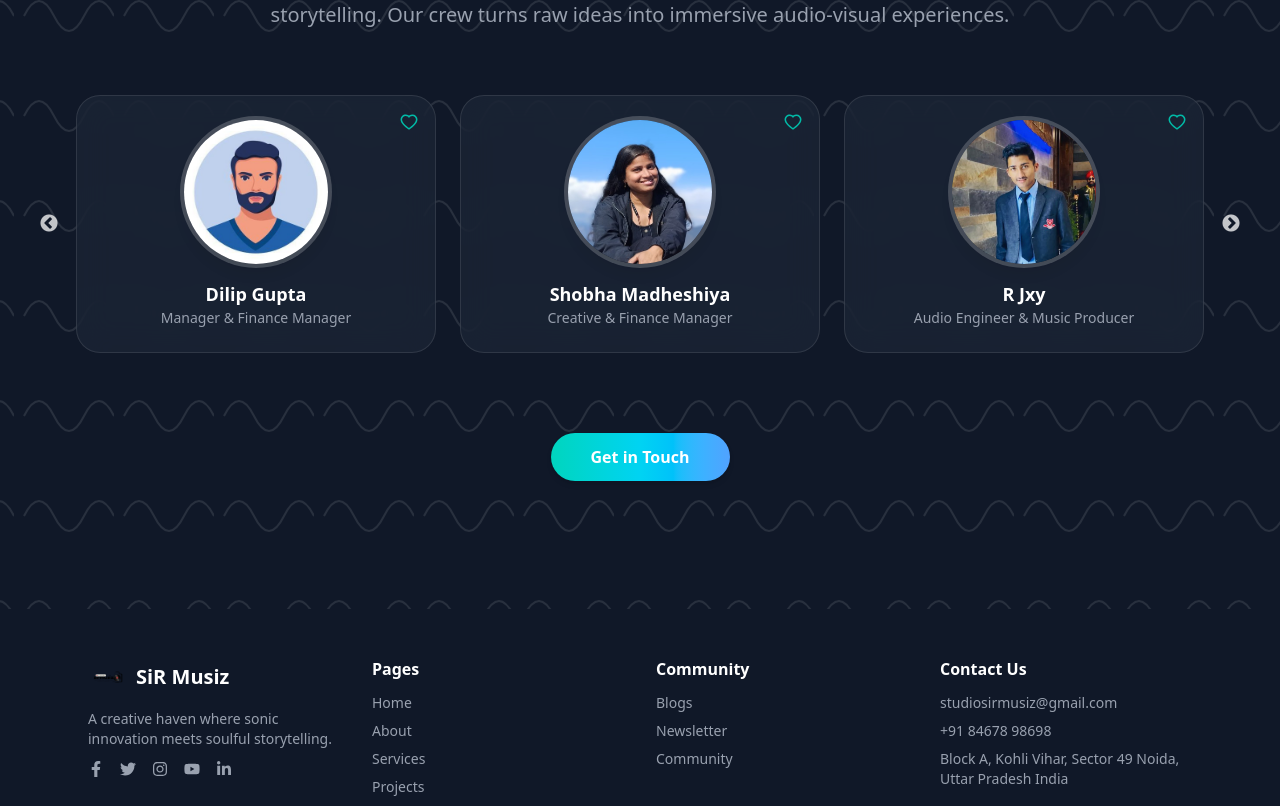
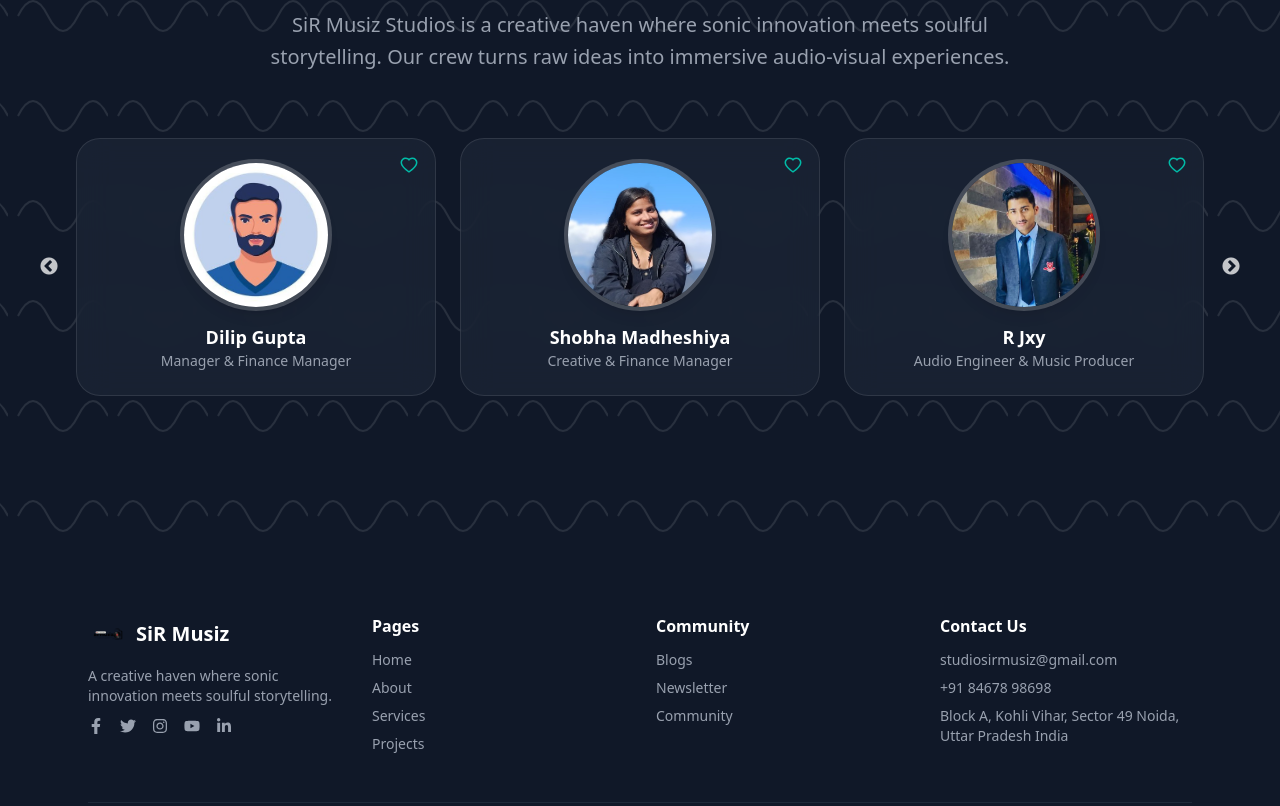
Before and after one commit to Akhilesh10gupta/musiz_v2, a Next.js app: page / in a window 1280 px wide. Shown: the part 2646-3452 px from the top of the page. Built offline with nearby package versions, Linux system fonts and the light colour scheme.

Commit message:
button remove from creative force section from home page

```diff
--- a/components/aboutus.tsx
+++ b/components/aboutus.tsx
@@ -146,22 +146,7 @@ export default function About() {
           </Slider>
         </div>
 
-        {/* call to action */}
-        <div className="flex justify-center mt-20">
-          <motion.a
-            href="/contact"
-            className="inline-block bg-gradient-to-r from-teal-400 via-cyan-400 to-blue-400 text-white px-10 py-3 rounded-full font-semibold shadow-md hover:shadow-lg focus:outline-none focus:ring-4 focus:ring-cyan-200 transition-transform duration-300"
-            variants={fadeUp}
-            custom={4}
-            initial="hidden"
-            whileInView="visible"
-            animate={{ y: [0, -6, 0] }}
-            transition={{ duration: 3, repeat: Infinity, ease: 'easeInOut' }}
-            whileHover={{ scale: 1.08 }}
-          >
-            Get in Touch
-          </motion.a>
-        </div>
+
       </div>
 
       {/* hide arrows on small screens */}
```
